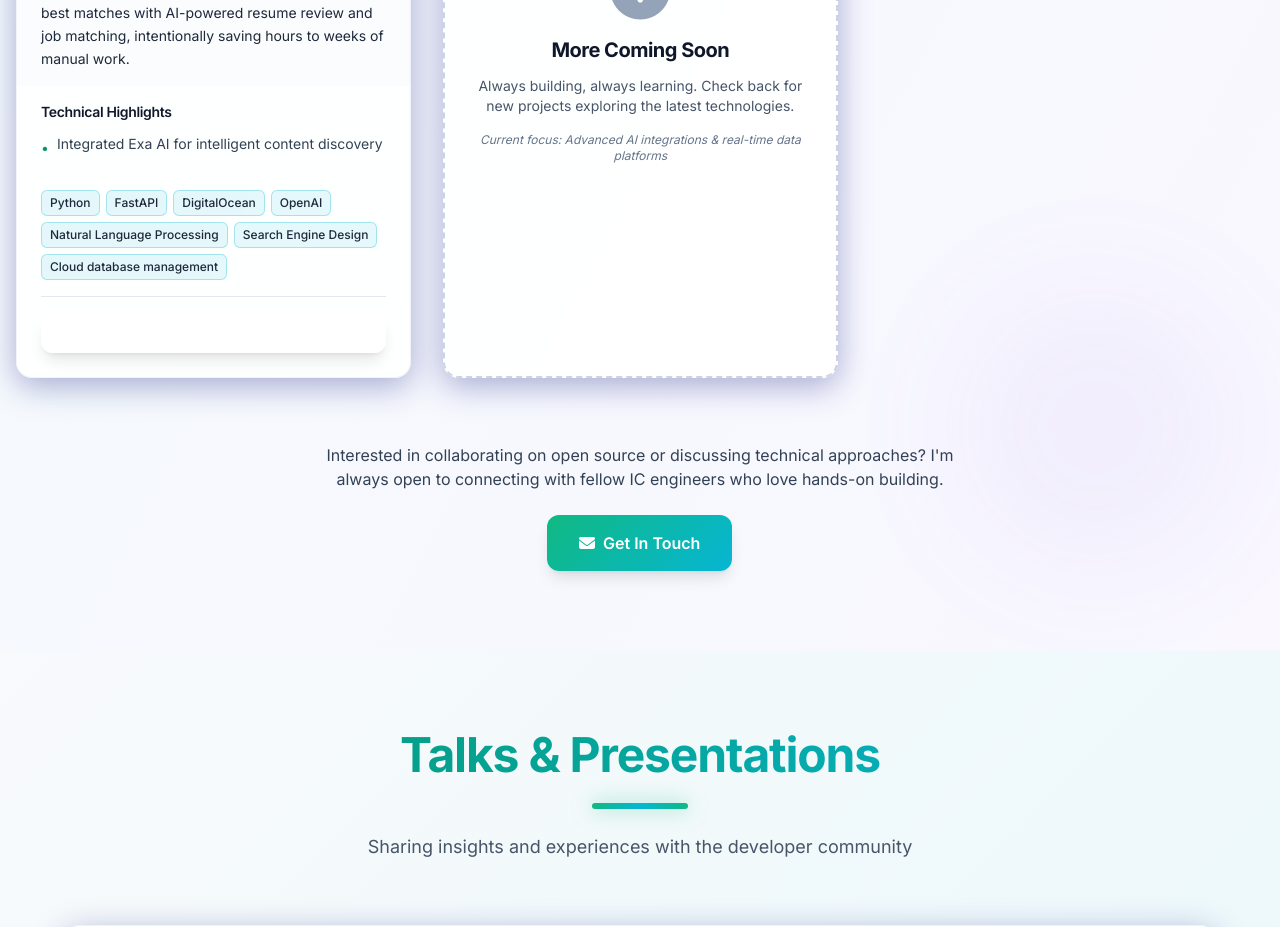
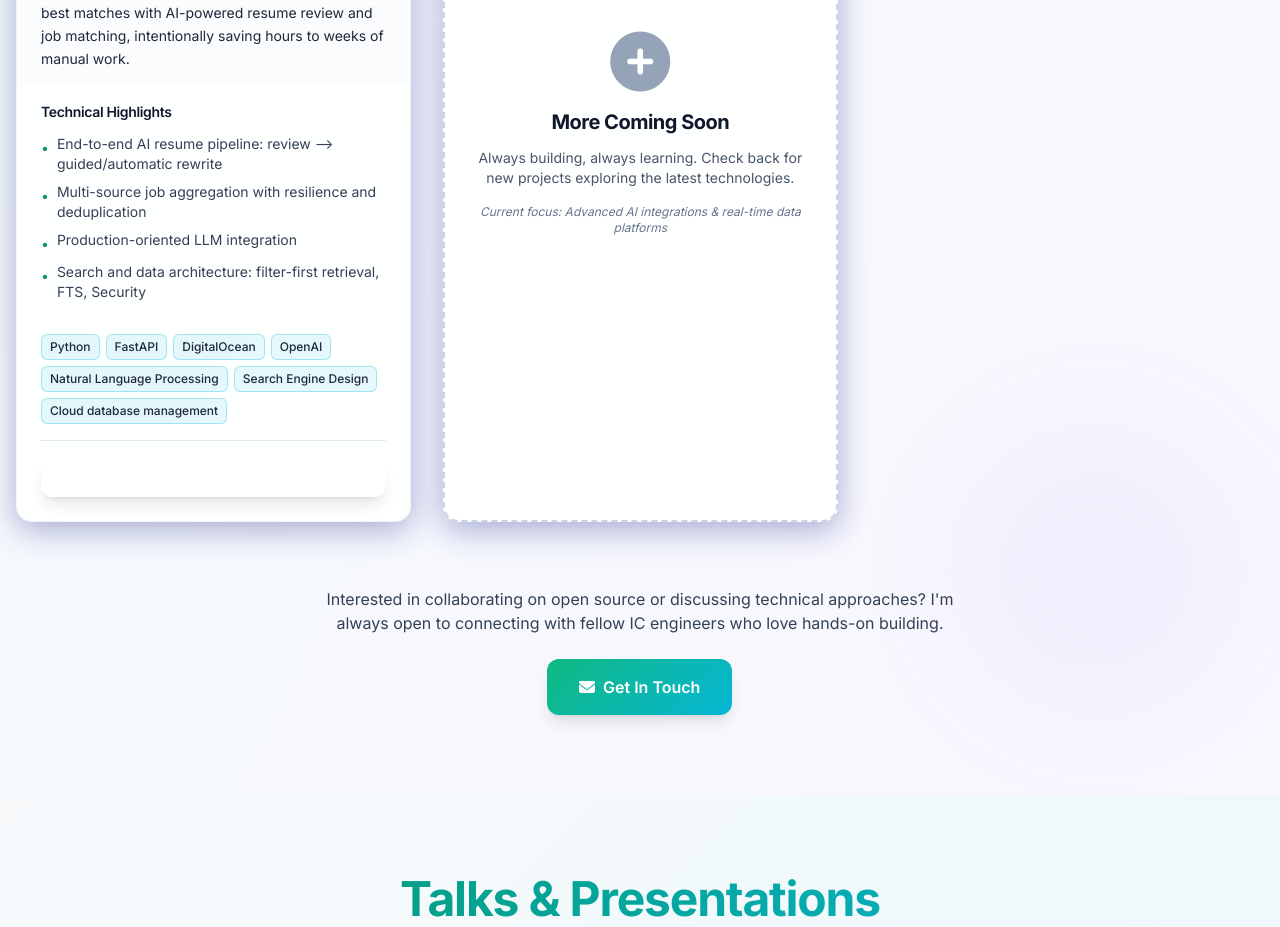
Before and after one commit to SHoar/portfolio, a React (Vite) app: page / in a window 1280 px wide. Shown: the part 6220-7147 px from the top of the page. Built offline with nearby package versions, Linux system fonts and the light colour scheme.

Commit message:
Update sideProjects.ts to enhance AI project descriptions with detailed highlights

```diff
--- a/src/data/sideProjects.ts
+++ b/src/data/sideProjects.ts
@@ -81,7 +81,7 @@ const sideProjects: SideProject[] = [
     liveUrl: undefined, // Resume and job seeker portal, no public URL
     githubUrl: "private", // Update if you make it public
     highlights: [
-      "Integrated Exa AI for intelligent content discovery"
+      "End-to-end AI resume pipeline: review --> guided/automatic rewrite", "Multi-source job aggregation with resilience and deduplication", "Production-oriented LLM integration", "Search and data architecture: filter-first retrieval, FTS, Security"
     ]
   }
 ];
```
